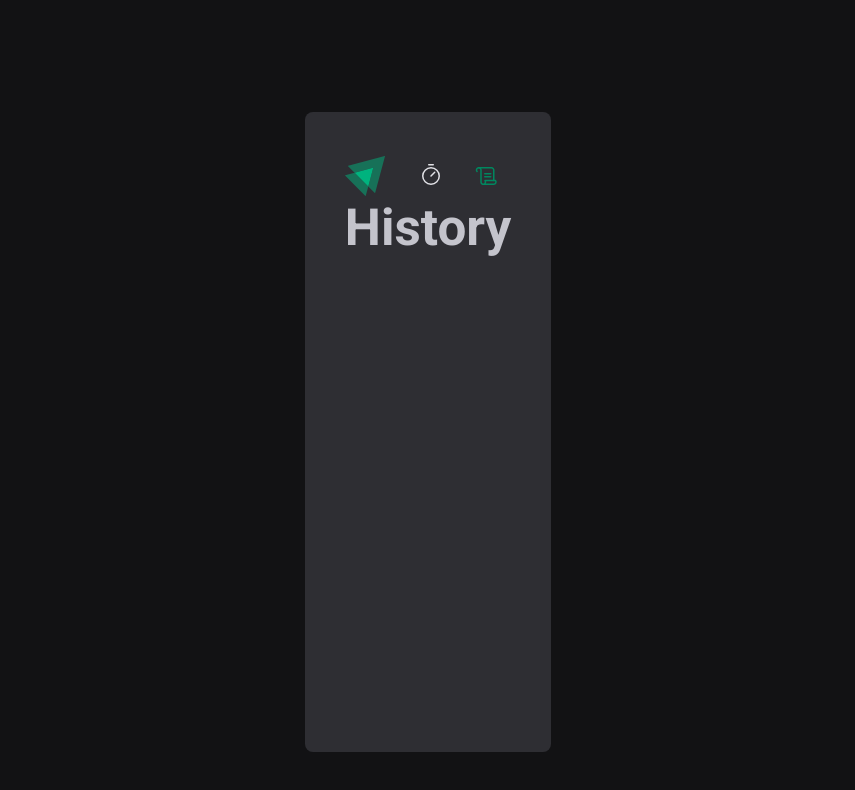
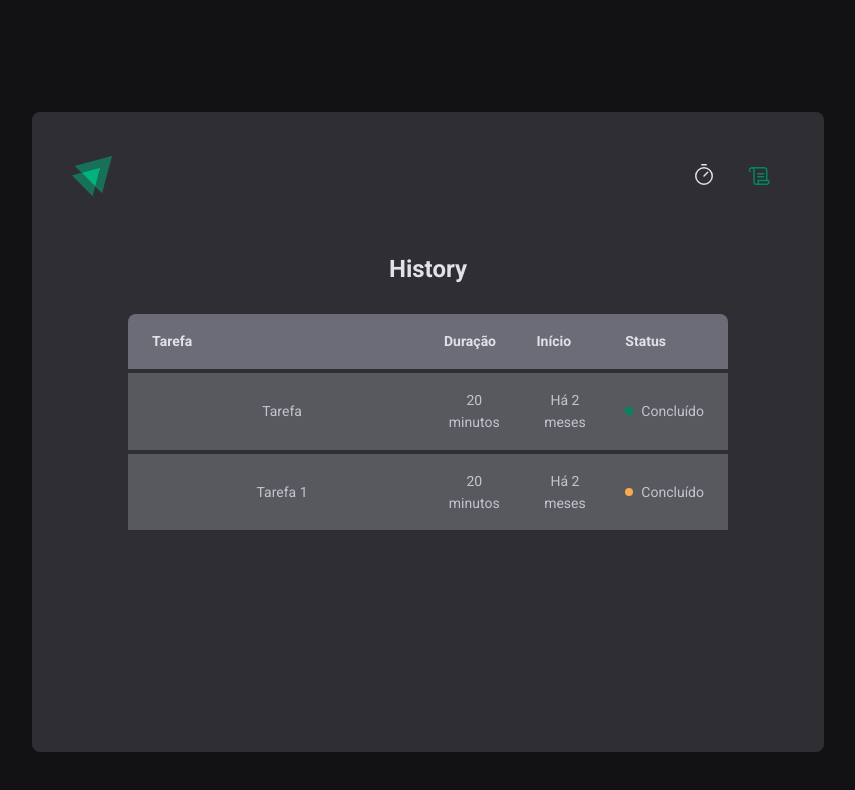
Before and after one commit to carlosclayton/mypomodoro, a React (Vite) app: page /history in a window 1280 px wide. Shown: the top 790 px of the page, without its empty margins (212-1067 px from the left). Built offline with nearby package versions, Linux system fonts and the light colour scheme.

Commit message:
refact: history page

```diff
--- a/src/pages/History/index.tsx
+++ b/src/pages/History/index.tsx
@@ -1,7 +1,41 @@
-import {Index} from "../../components/Header";
+import {HistoryContainer, HistoryList, Status} from './styles'
 
 export function History() {
     return (
-        <h1>History</h1>
+        <HistoryContainer>
+            <h1>History</h1>
+
+            <HistoryList>
+                <table>
+                    <thead>
+                    <tr>
+                        <th>Tarefa</th>
+                        <th>Duração</th>
+                        <th>Início</th>
+                        <th>Status</th>
+                    </tr>
+                    </thead>
+
+                    <tbody>
+                    <tr>
+                        <td>Tarefa</td>
+                        <td>20 minutos</td>
+                        <td>Há 2 meses</td>
+                        <td>
+                            <Status statusColor={"green"}>Concluído</Status>
+                        </td>
+                    </tr>
+                    <tr>
+                        <td>Tarefa 1</td>
+                        <td>20 minutos</td>
+                        <td>Há 2 meses</td>
+                        <td>
+                            <Status statusColor={"yellow"}>Concluído</Status>
+                        </td>
+                    </tr>
+                    </tbody>
+                </table>
+            </HistoryList>
+        </HistoryContainer>
     )
 }
--- a/src/pages/History/styles.ts
+++ b/src/pages/History/styles.ts
@@ -0,0 +1,88 @@
+import styled from "styled-components";
+
+export const HistoryContainer = styled.main`
+  flex: 1;
+  padding: 3.5rem;
+  display: flex;
+  flex-direction: column;
+
+  h1 {
+    font-size: 1.5rem;
+    color: ${props => props.theme["gray-100"]};
+  }
+`;
+
+export const HistoryList = styled.div`
+  flex: 1;
+  overflow: auto;
+  margin-top: 2rem;
+
+  table {
+    width: 100%;
+    border-collapse: collapse;
+    min-width: 600px;
+
+    th {
+      background-color: ${props => props.theme["gray-600"]};
+      padding: 1rem;
+      text-align: left;
+      color: ${props => props.theme["gray-100"]};
+      font-size: 0.875rem;
+      line-height: 1.6;
+
+      &:first-child {
+        border-top-left-radius: 8px;
+        padding-left: 1.5rem;
+      }
+
+      &:last-child {
+        border-top-right-radius: 8px;
+        padding-right: 1.5rem;
+      }
+    }
+
+    td{
+      background-color: ${props => props.theme["gray-700"]};
+      border-top: 4px solid ${props => props.theme["gray-800"]};
+      padding: 1rem;
+      font-size: 0.875rem;
+      line-height: 1.6;
+
+      &:first-child {
+        width: 50%;
+        padding-left: 1.5rem;
+      }
+
+      &:last-child {
+        padding-right: 1.5rem;
+      }
+    }
+
+  }
+`;
+
+
+const STATUS_COLOR = {
+        yellow: 'yellow-500',
+        green: 'green-500',
+        red: 'red-500'
+} as const
+
+interface StatusProps {
+    statusColor: 'yellow' | 'red' | 'green'
+}
+
+
+export const Status = styled.span<StatusProps>`
+  display: flex;
+  align-items: center;
+  gap: 0.5rem;
+
+  &::before{
+    content: '';
+    width: 0.5rem;
+    height: 0.5rem;
+    border-radius: 50%;
+    background: ${props => props.theme[STATUS_COLOR[props.statusColor]]};
+  }
+`;
--- a/src/styles/themes/default.ts
+++ b/src/styles/themes/default.ts
@@ -4,6 +4,7 @@
   'gray-100': '#E1E1E6',
   'gray-300': '#C4C4CC',
   'gray-500': '#8D8D99',
+  'gray-600': '#6c6c79',
   'gray-700': '#58585f',
   'gray-800': '#2e2e33',
   'gray-900': '#121214',
```
